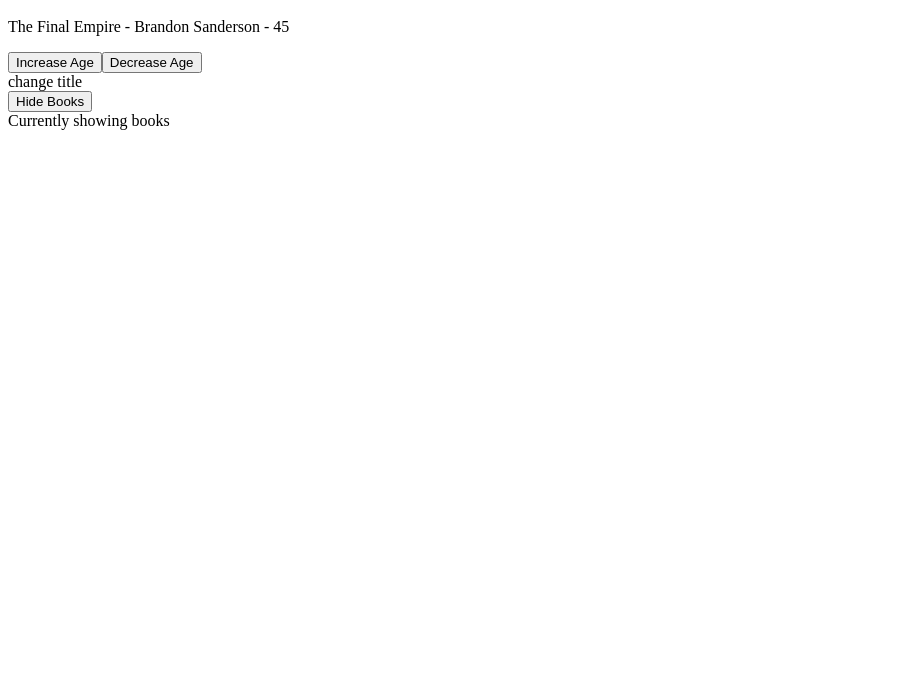
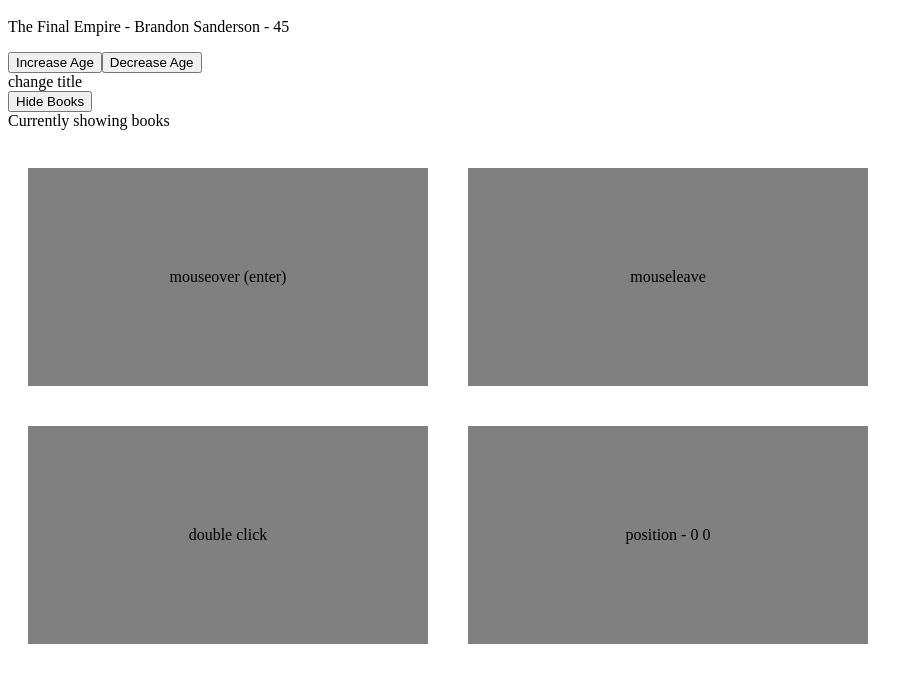
Before and after one commit to DecentraMindsCoin/VueNinja, a plain HTML site: page index.html in a window 1280 px wide. Shown: the part 48-730 px from the top of the page, without its empty margins (0-923 px from the left). Drawn offline with nearby package versions, Linux system fonts and the light colour scheme.

Commit message:
add mouse events and some css boxes to test event & object

```diff
--- a/app.js
+++ b/app.js
@@ -5,6 +5,8 @@
       author: "Brandon Sanderson",
       age: 45,
       showBooks: true,
+      x: 0,
+      y: 0
     };
   },
   methods: {
@@ -15,6 +17,16 @@
     toggleShowBooks() {
       this.showBooks = !this.showBooks;
     },
+    handleEvent(e, data) {
+      console.log(e, e.type);
+      if (data) {
+        console.log(data);
+      }
+    },
+    handleMouseMove(e) {
+    this.x = e.offsetX
+    this.y = e.offsetY
+    }
   },
 });
 
--- a/index.html
+++ b/index.html
@@ -5,6 +5,16 @@
     <meta name="viewport" content="width=device-width, initial-scale=1.0" />
     <title>Learing View</title>
     <script src="https://unpkg.com/vue@3.0.2/dist/vue.global.js"></script>
+    <style>
+      .box {
+        padding: 100px 0;
+        width: 400px;
+        text-align: center;
+        background: gray;
+        margin: 20px;
+        display: inline-block;
+      }
+    </style>
   </head>
   <body>
     <h1>Hello, Vue</h1>
@@ -21,6 +31,13 @@
         <span v-else>Show Books</span>
       </button>
       <div v-show="showBooks">Currently showing books</div>
+      <br />
+      <!-- Mouse Events -->
+      <div class="box" @mouseover="handleEvent($event, 5)">mouseover (enter)</div>
+      <div class="box" @mouseleave="handleEvent">mouseleave</div>
+      <div class="box" @dblclick="handleEvent">double click</div>
+      <div class="box" @mousemove="handleMouseMove">position - {{ x }} {{ y }}</div>
+    </div>
     <script src="app.js"></script>
   </body>
 </html>
```
